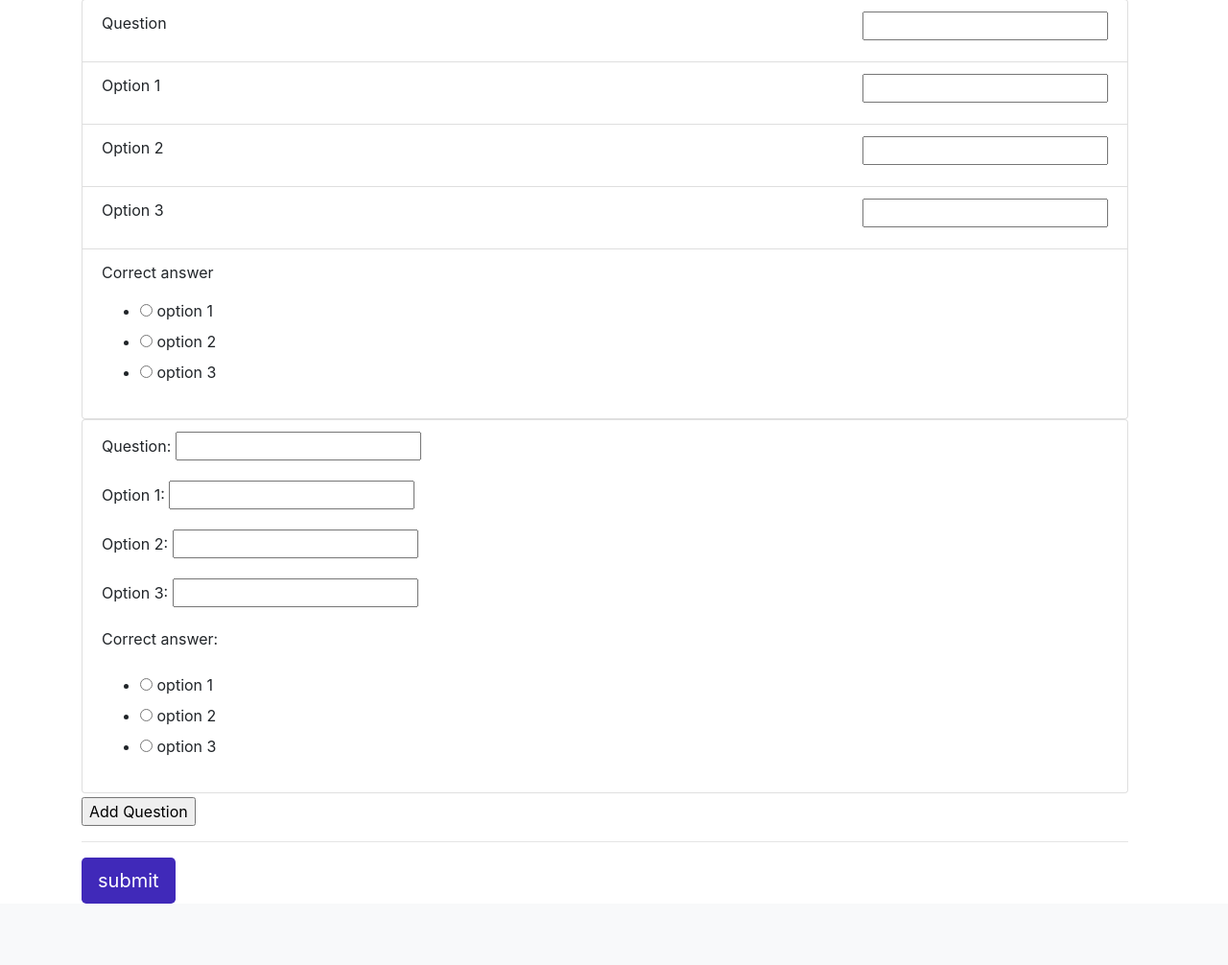
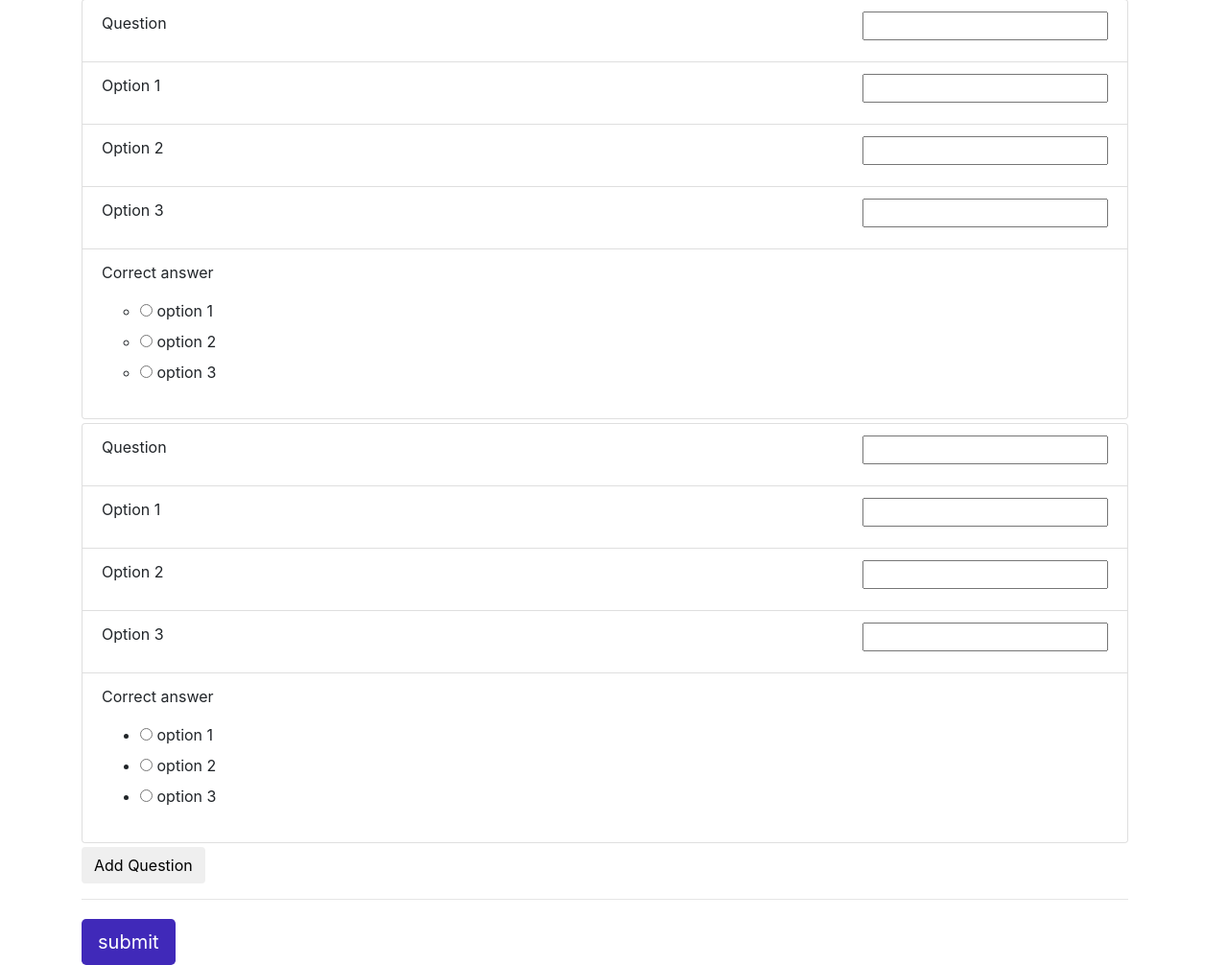
Before and after one commit to RobertNimmo26/quizBuddy, a Django app: page /createQuiz/ in a window 1280 px wide. Shown: the part 367-1373 px from the top of the page at 96% size. Before the commit the page ends 1309 px from the top, so only its background shows below. Run offline with Django 3.2, Linux system fonts and the light colour scheme; a user stored in the database is signed in; tables that the repository leaves empty hold one stand-in row (values such as "Sample post"); some libraries are stand-ins or nearby versions.

Commit message:
Quiz creation template working

```diff
--- a/templates/quiz/create-quiz.html
+++ b/templates/quiz/create-quiz.html
@@ -33,12 +33,33 @@
                     {% endfor %}
                 </ul>
             </div>
+
+
+
+            <div id="empty_form">
+                <table class='no_error'>
+                     <ul class="list-group mt-1">
+                        {% for field in questionForms.empty_form %}
+                        <li class="list-group-item">
+                            <p style="text-align:left;">
+                                {{ field.label }}
+                            <span style="float:right;">
+                                {{ field }}
+                            </span>
+                            </p>
+                        </li>
+                        {% endfor %}
+                    </ul>
+                </table>
+            </div>
+
+
             {{ questionForms.management_form }}
-            <div id="form_set">
+            <div id="form_set" class="mt-1">
                 {% for question in questionForms.forms %}
-                    {% for field in question %}
                 {{ question.non_field_errors }}
                 {{ question.errors }}
+                        {% for field in question %}
                             <li class="list-group-item">
                                 <p style="text-align:left;">
                                     {{ field.label }}
@@ -50,15 +71,14 @@
                         {% endfor %}
                 {% endfor %}
             </div>
-            <div id="empty_form">
-                <div class="no_error list-group mb-1">
-                   <li class="list-group-item">
-                     {{ questionForms.empty_form.as_p }}
-                   </li>
-                </div>
-            </div>
-            <input type="button" value="Add Question" id="add_question" /> <hr>
-            <input class="btn btn-quizBuddy-3 btn-lg" type="submit" value="submit" />
+
+
+
+
+
+
+            <input class="btn btn-quizBuddy-2 mt-1" type="button" value="Add Question" id="add_question" /> <hr>
+            <input class="btn btn-quizBuddy-3 mt-1 btn-lg" type="submit" value="submit"/>
         </form>
     </div>
 </div>
--- a/templates/quiz/index.html
+++ b/templates/quiz/index.html
@@ -21,7 +21,7 @@
     <h3 class="card-title" align="center">QuizBuddy</h3>
     <h6 class="card-subtitle mb-2 text-muted" align="center">For all your quiz needs.</h6>
     <img src="{%static 'images/index.jpg'%}" class="card-img-top" alt="index_image">
-    <p class="card-text">𓀀 𓀁 𓀂 𓀃 𓀄 𓀅 𓀆 𓀇 𓀈 𓀉 𓀊 𓀋 𓀌 𓀍 𓀎 𓀏 𓀐 𓀑 𓀒 𓀓 𓀔 𓀕 𓀖 𓀗 𓀘 𓀙 𓀚 𓀛 𓀜 𓀝 𓀞 𓀟 𓀠 𓀡 𓀢 𓀣 𓀤 𓀥 𓀦 𓀧 𓀨 𓀩 𓀪 𓀫 𓀬 𓀭 𓀮 𓀯 𓀰 𓀱 𓀲 𓀳 𓀴 𓀵 𓀶 𓀷 𓀸 𓀹 𓀺 𓀻 𓀼 𓀽 𓀾 𓀿 𓁀 𓁁 𓁂 𓁃 𓁄 𓁅 𓁆 𓁇 𓁈 𓁉 𓁊 𓁋 𓁌 𓁍 𓁎 𓁏 𓁐 𓁑 𓁒 𓁓 𓁔 𓁕 𓁖 𓁗 𓁘 𓁙 𓁚 𓁛 𓁜 𓁝 𓁞 𓁟 𓁠 𓁡 𓁢 𓁣 𓁤 𓁥 𓁦 𓁧 𓁨 𓁩 𓁪 𓁫 𓁬 𓁭 𓁮 𓁯 𓁰 𓁱 𓁲 𓁳 𓁴 𓁵 𓁶 𓁷 𓁸 𓁹 𓁺 𓁻 𓁼 𓁽 𓁾 𓁿 𓂀 𓂁 𓂂 𓂃 𓂄 𓂅 𓂆 𓂇 𓂈 𓂉 𓂊 𓂋 𓂌 𓂍 𓂎 𓂏 𓂐 𓂑 𓂒 𓂓 𓂔 𓂕 𓂖 𓂗 𓂘 𓂙 𓂚 𓂛 𓂜 𓂝 𓂞 𓂟 𓂠 𓂡 𓂢 𓂣 𓂤 𓂥 𓂦 𓂧 𓂨 𓂩 𓂪 𓂫 𓂬 𓂭 𓂮 𓂯 𓂰 𓂱 𓂲 𓂳 𓂴 𓂵 𓂶 𓂷 𓂸 𓂹 𓂺 𓂻 𓂼 𓂽 𓂾 𓂿 𓃀 𓃁 𓃂 𓃃 𓃄 𓃅 𓃆 𓃇 𓃈 𓃉 𓃊 𓃋 𓃌 𓃍 𓃎 𓃏 𓃐 𓃑 𓃒 𓃓 𓃔 𓃕 𓃖 𓃗 𓃘 𓃙 𓃚 𓃛 𓃜 𓃝 𓃞 𓃟 𓃠 𓃡 𓃢 𓃣 𓃤 𓃥 𓃦 𓃧 𓃨 𓃩 𓃪 𓃫 𓃬 𓃭 𓃮 𓃯 𓃰 𓃱 𓃲 𓃳 𓃴 𓃵 𓃶 𓃷 𓃸 𓃹 𓃺 𓃻 𓃼 𓃽 𓃾 𓃿 𓄀 𓄁 𓄂 𓄃 𓄄 𓄅 𓄆 𓄇 𓄈 𓄉 𓄊 𓄋 𓄌 𓄍 𓄎 𓄏 𓄐 𓄑 𓄒 𓄓 𓄔 𓄕 𓄖 𓄗 𓄘 𓄙 𓄚 𓄛 𓄜 𓄝 𓄞 𓄟 𓄠 𓄡 𓄢 𓄣 𓄤 𓄥 𓄦 𓄧 𓄨 𓄩 𓄪 𓄫 𓄬 𓄭 𓄮 𓄯 𓄰 𓄱 𓄲 𓄳 𓄴 𓄵 𓄶 𓄷 𓄸 𓄹 𓄺 𓄻 𓄼 𓄽 𓄾 𓄿 𓅀 𓅁 𓅂</p>
+    <p class="card-text"> Welcome to quizBuddy, a tool for all your quiz creation and quiz taking needs, just create a class, add your students and publish your quizzes!</p>
   </div>
 </div>
 </div>
```
Also changed, not shown: static/images/index.jpg. Lines whose indentation alone changed are shown as unchanged.
